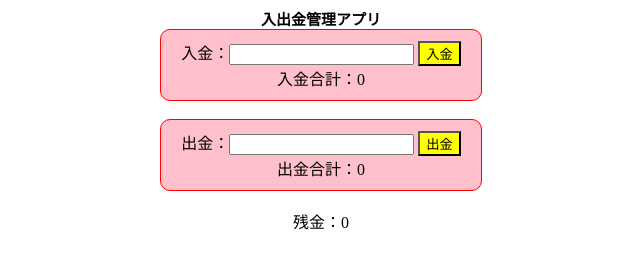
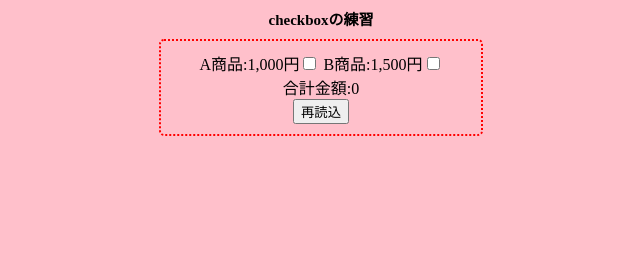
Before and after one commit to iteenfk/iteeniy, a plain HTML site: page index.html in a window 1280 px wide. Shown: the whole page, without its empty margins (319-959 px from the left). Drawn offline with Linux system fonts and the light colour scheme.

Commit message:
Add files via upload

```diff
--- a/index.html
+++ b/index.html
@@ -1,68 +1,50 @@
-<html>
+<hyml>
 <head>
-<title>入出金管理アプリ</title>
+<title>checkboxの練習</title>
 <style>
 .x{
-border:1px solid red;
+border:2px dotted red;
 width:300px;
 text-align:center;
 padding:10px;
 margin:auto;
-border-radius:10px;
-background-color:pink;
-}
-.y{
-text-align:center;
-width:300px
-margin:auto;
+border-radius:5px;
 }
 h1{
 font-size:15px;
 text-align:center;
-width:300px;
-margin:auto;
 }
-button{
-background-color:yellow;
+body{
+background-color:pink;
 }
 </style>
 </head>
 <body>
-<h1>入出金管理アプリ</h1>
+<h1>checkboxの練習</h1>
 <div class="x">
-入金：<input type="number" id="in1" value="">
-<button onclick="B1()">入金</button>
+A商品:1,000円<input type="checkbox" value=1000 id="a" onchange="C()">
+B商品:1,500円<input type="checkbox" value=1500 id="b" onchange="C()">
 <br>
-入金合計：<span id="out1">0</span>
-</div>
+合計金額:<span id="out">0</span>
 <br>
-<div class="x">
-出金：<input type="number" id="in2" value="">
-<button onclick="B2()">出金</button>
-<br>
-出金合計：<span id="out2">0</span>
-</div>
-<br>
-<div class="y">
-残金：<span id="zan">0</span>
+<button onclick="R()">再読込</button>
 </div>
 <script>
-let tot1 = 0;
-let tot2 = 0;
-function B1(){
-if (document.getElementById("in1").value != ""){
-tot1 += parseInt(document.getElementById("in1").value);
-document.getElementById("out1").textContent = tot1;
-document.getElementById("in1").value = "";
-}}
-function B2(){
-if (document.getElementById("in2").value != ""){
-tot2 += parseInt(document.getElementById("in2").value);
-document.getElementById("out2").textContent = tot2;
-document.getElementById("in2").value = "";
-document.getElementById("zan").textContent = tot1 - tot2;
-}}
+function C(){
+let total = 0;
+if (document.getElementById("a").checked == true){
+total += parseInt(document.getElementById("a").value);
+}
+if (document.getElementById("b").checked == true){
+total += parseInt(document.getElementById("b").value);
+}
+document.getElementById("out").textContent = total.toLocaleString();
 
+}
+
+function R()
+{location.reload();
+}
 </script>
 </body>
 </html>
```
